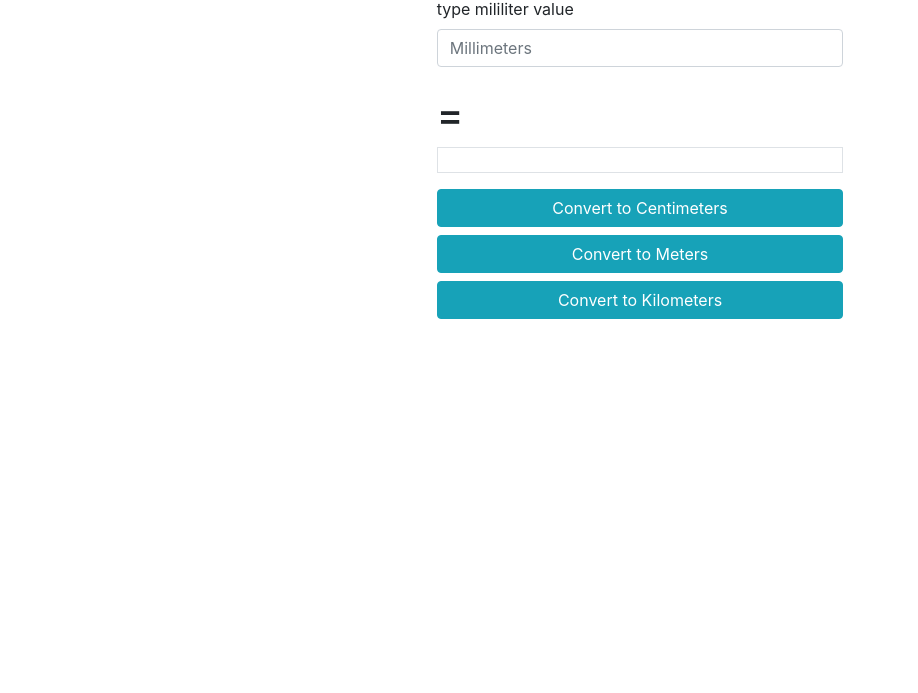
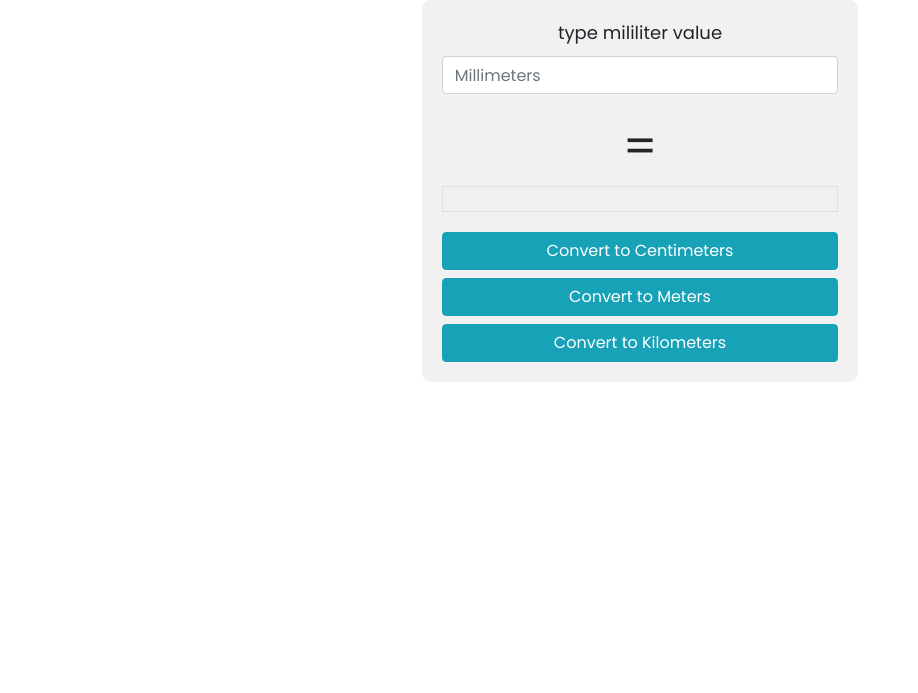
Before and after one commit to EmiliaFernandez123/GH_ICT9Topaz_Project_Fernandez.html, a plain HTML site: page GH_ICT9Topaz_Q4Project_Fernandez.html in a window 1280 px wide. Shown: the part 107-800 px from the top of the page, without its empty margins (0-918 px from the left). Drawn offline with nearby package versions, Linux system fonts and the light colour scheme.

Commit message:
Add files via upload

```diff
--- a/GH_ICT9Topaz_Q4Project_Fernandez.html
+++ b/GH_ICT9Topaz_Q4Project_Fernandez.html
@@ -3,10 +3,47 @@
 <head>
     <meta name="viewport" content="width=device-width, initial-scale=1">
     <link rel="stylesheet" href="https://cdn.jsdelivr.net/npm/bootstrap@4.6.2/dist/css/bootstrap.min.css">
-    <link rel="stylesheet" href="proj.css">
+
     <title>Length Conversion Calculator</title>
     <link href="https://fonts.googleapis.com/css2?family=Poppins:wght@400;600&display=swap" rel="stylesheet">
 </head>
+<style>
+            h1 {
+            font-size: 25px;
+        }
+  h1, body, td {
+            text-align: center;
+            font-family: "Poppins", sans-serif;
+        }
+        p {
+            background-color: white;
+            font-family: "Poppins", sans-serif;
+        }
+        .input-label {
+            text-align: center;
+            font-size: 18px;
+            margin-bottom: 10px;
+        }
+        .equals-sign {
+            font-size: 48px;
+            margin-bottom: 10px;
+        }
+        .container-xl {
+            background-color: #F1F1F1;
+            border-radius: 10px;
+            padding: 20px;
+            margin: 20px auto;
+            max-width: 500px;
+        }
+        .button-container {
+            text-align: center;
+            margin-top: 20px;
+        }
+        .button-container button {
+            margin-bottom: 10px;
+        }
+
+</style>
 <body>
     <br><br>
     <h1>UNIT CONVERTER</h1>
```
